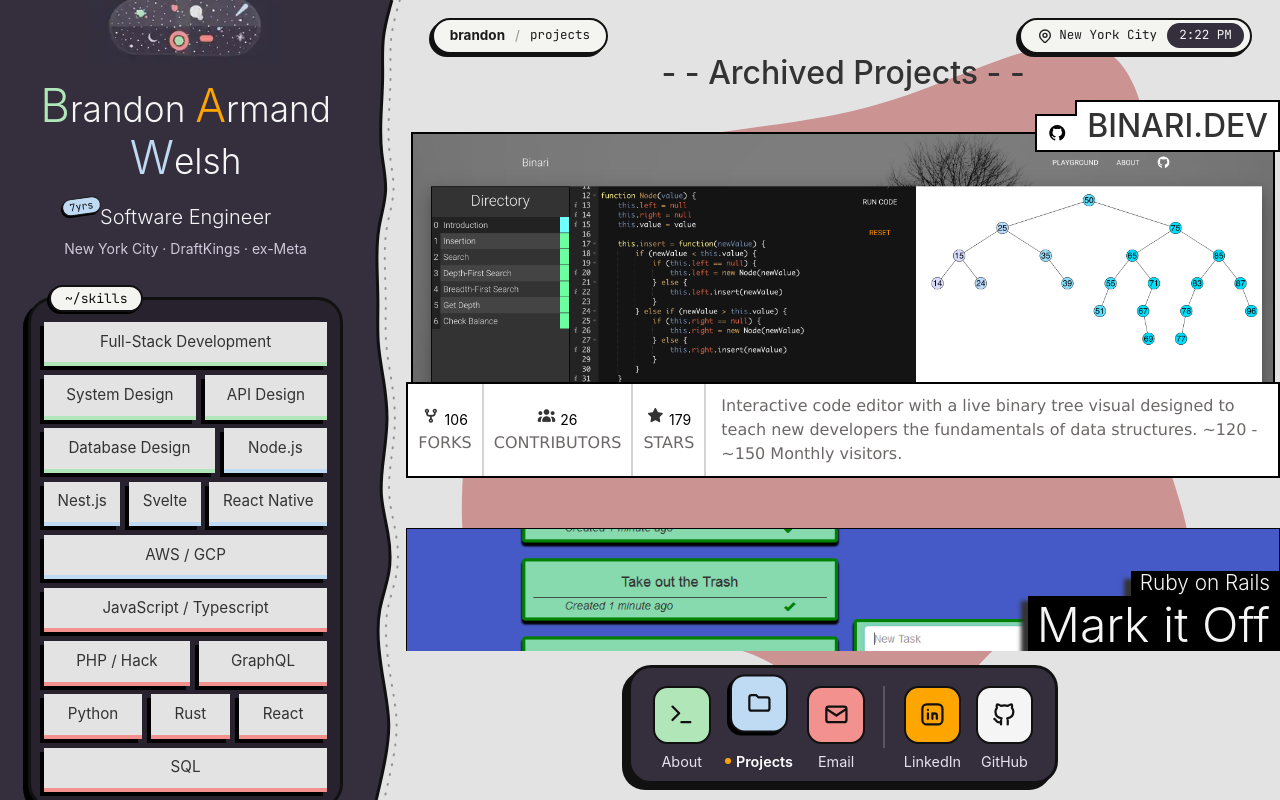
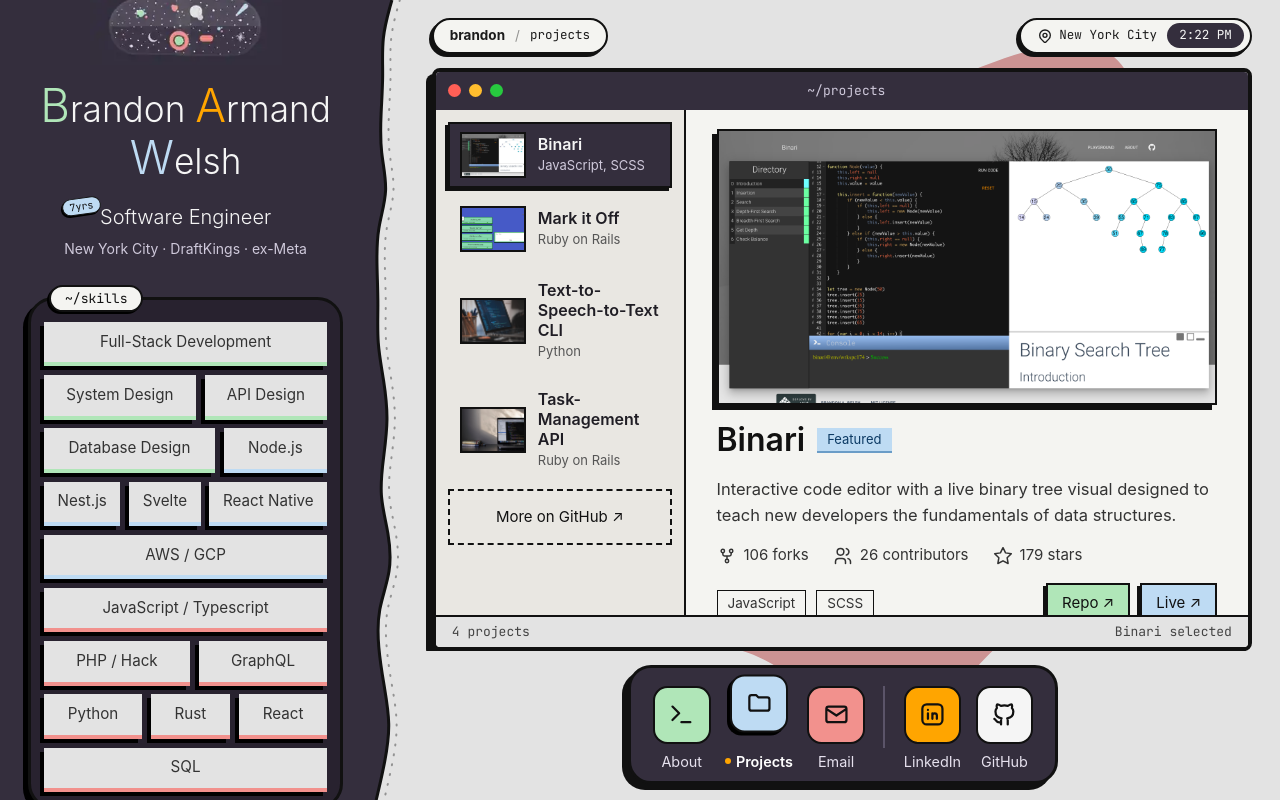
Before and after one commit to BrandonArmand/brandonarmand.github.io, an Astro site: page /projects in a window 1280 px wide. Built offline with nearby package versions, Linux system fonts and the light colour scheme; Astro itself is replaced by a stand-in of ours; a web font is replaced by a local one.

Commit message:
Turn Projects into a file browser window with page hand-off between dock tiles

```diff
--- a/src/components/Dock.astro
+++ b/src/components/Dock.astro
@@ -9,7 +9,7 @@
   <nav class="dock" aria-label="Primary">
     {
       pages.map((item) => (
-        <a class="dock-item" href={item.href} style={`--tile-bg: ${item.color}`} aria-current={item.href === current ? 'page' : undefined}>
+        <a class="dock-item" href={item.href} data-page={item.href.startsWith('/') ? '' : undefined} style={`--tile-bg: ${item.color}`} aria-current={item.href === current ? 'page' : undefined}>
           <span class="dock-tile">
             <svg aria-hidden="true" viewBox="0 0 24 24" fill="none" stroke="currentColor" stroke-width="2" stroke-linecap="round" stroke-linejoin="round">
               <path d={item.icon} />
--- a/src/components/FeaturedProject.astro
+++ /dev/null
@@ -1,30 +0,0 @@
----
-import { getImage } from 'astro:assets';
-import { featuredProject } from '../data/projects';
-
-const { title, repoUrl, siteUrl, banner, description, stats } = featuredProject;
-const bannerImage = await getImage({ src: banner, format: 'webp', width: 1400 });
----
-
-<div class="featured-project">
-  <div class="project-corner">
-    <a class="project-github" href={repoUrl} target="_blank" rel="noopener" aria-label="Binari on GitHub">
-      <i class="fa-brands fa-github"></i>
-    </a>
-    <h2 class="project-title">{title}</h2>
-  </div>
-  <a href={siteUrl} target="_blank" rel="noopener" class="banner" aria-label="Binari" style={`background-image: url(${bannerImage.src})`}></a>
-  <div class="info">
-    <div class="stats">
-      {
-        stats.map((stat) => (
-          <div class="stat">
-            <div class="stat-value"><i class={`fa-solid ${stat.icon}`}></i><span>{stat.value}</span></div>
-            <p class="stat-label">{stat.label}</p>
-          </div>
-        ))
-      }
-    </div>
-    <p class="project-desc">{description}</p>
-  </div>
-</div>
--- a/src/components/ProjectCard.astro
+++ /dev/null
@@ -1,14 +0,0 @@
----
-import { getImage } from 'astro:assets';
-import type { ArchivedProject } from '../data/projects';
-
-type Props = ArchivedProject;
-
-const { title, tech, href, image } = Astro.props;
-const background = await getImage({ src: image, format: 'webp', width: 1200 });
----
-
-<a class="project-card" href={href} target="_blank" rel="noopener" style={`background-image: url(${background.src})`}>
-  <h2 class="description display-4">{tech}</h2>
-  <h1 class="description display-4">{title}</h1>
-</a>
--- a/src/components/Projects.astro
+++ b/src/components/Projects.astro
@@ -1,11 +1,82 @@
 ---
-import { archivedProjects } from '../data/projects';
-import FeaturedProject from './FeaturedProject.astro';
-import ProjectCard from './ProjectCard.astro';
+import { getImage } from 'astro:assets';
+import { projects } from '../data/projects';
+
+const entries = await Promise.all(
+  projects.map(async (project) => ({
+    project,
+    thumb: await getImage({ src: project.image, format: 'webp', width: 140 }),
+    banner: await getImage({ src: project.image, format: 'webp', width: 1400 }),
+  }))
+);
+const [first] = projects;
 ---
 
-<div class="projects" id="projects">
-  <h2>- - Archived Projects - -</h2>
-  <FeaturedProject />
-  {archivedProjects.map((project) => <ProjectCard {...project} />)}
+<div class="desk desk-projects">
+  <section class="files-window" id="project-window" data-window data-tile="/projects" aria-label="Projects">
+    <div class="toolbar" id="toolbar">
+      <button class="red" type="button" aria-label="Close window"></button>
+      <button class="yellow" type="button" aria-label="Minimize window to the dock"></button>
+      <button class="green" type="button" aria-label="Zoom window"></button>
+      <span class="window-title">~/projects</span>
+    </div>
+    <div class="files-body">
+      <ul class="project-list">
+        {
+          entries.map(({ project, thumb }, index) => (
+            <li>
+              <button class="project-row" type="button" data-project={project.id} aria-pressed={index === 0 ? 'true' : 'false'}>
+                <img src={thumb.src} width="66" height="46" alt="" loading="lazy" />
+                <span class="project-row-text">
+                  <span class="project-row-title">{project.title}</span>
+                  <span class="project-row-stack">{project.stack.join(', ')}</span>
+                </span>
+              </button>
+            </li>
+          ))
+        }
+        <li class="more-row">
+          <a href="https://github.com/BrandonArmand" target="_blank" rel="noopener">More on GitHub &#8599;</a>
+        </li>
+      </ul>
+      <div class="project-previews">
+        {
+          entries.map(({ project, banner }, index) => (
+            <article class="project-preview" data-preview={project.id} data-title={project.title} hidden={index !== 0}>
+              <a class="preview-shot" href={project.liveUrl ?? project.repoUrl} target="_blank" rel="noopener">
+                <img src={banner.src} width={banner.attributes.width} height={banner.attributes.height} alt={project.imageAlt} />
+              </a>
+              <div class="preview-head">
+                <h2>{project.title}</h2>
+                <span class="preview-tag">{project.featured ? 'Featured' : 'Archived'}</span>
+              </div>
+              {project.description && <p class="preview-desc">{project.description}</p>}
+              {
+                project.stats && (
+                  <ul class="preview-stats">
+                    {project.stats.map((stat) => (
+                      <li>
+                        <svg aria-hidden="true" width="20" height="20" viewBox="0 0 24 24" fill="none" stroke="currentColor" stroke-width="1.8" stroke-linecap="round" stroke-linejoin="round" set:html={stat.icon} />
+                        {stat.value} {stat.label}
+                      </li>
+                    ))}
+                  </ul>
+                )
+              }
+              <div class="preview-foot">
+                {project.stack.map((item) => <span class="preview-stack">{item}</span>)}
+                <span class="preview-spacer"></span>
+                <a class="preview-btn preview-repo" href={project.repoUrl} target="_blank" rel="noopener">Repo &#8599;</a>
+                {project.liveUrl && <a class="preview-btn preview-live" href={project.liveUrl} target="_blank" rel="noopener">Live &#8599;</a>}
+              </div>
+            </article>
+          ))
+        }
+      </div>
+    </div>
+    <div class="files-status">
+      <span>{projects.length} projects</span>
+      <span id="selected-project">{first.title} selected</span>
+    </div>
+  </section>
 </div>
--- a/src/components/Terminal.astro
+++ b/src/components/Terminal.astro
@@ -5,7 +5,7 @@
 
 <div class="desk">
   <div class="term-slot">
-    <section class="term-window" id="term-window" aria-label="Terminal">
+    <section class="term-window" id="term-window" data-window data-tile="/" aria-label="Terminal">
       <div class="toolbar" id="toolbar">
         <button class="red" type="button" aria-label="Close terminal"></button>
         <button class="yellow" type="button" aria-label="Minimize terminal to the dock"></button>
--- a/src/data/projects.ts
+++ b/src/data/projects.ts
@@ -10,53 +10,67 @@
   label: string;
 }
 
-export interface FeaturedProject {
+export interface Project {
+  id: string;
   title: string;
+  stack: string[];
   repoUrl: string;
-  siteUrl: string;
-  banner: ImageMetadata;
-  description: string;
-  stats: ProjectStat[];
+  liveUrl?: string;
+  image: ImageMetadata;
+  imageAlt: string;
+  description?: string;
+  stats?: ProjectStat[];
+  featured?: boolean;
 }
 
-export interface ArchivedProject {
-  title: string;
-  tech: string;
-  href: string;
-  image: ImageMetadata;
-}
-
-export const featuredProject: FeaturedProject = {
-  title: 'BINARI.DEV',
-  repoUrl: `${GITHUB_URL}/Binari`,
-  siteUrl: 'https://binari.dev',
-  banner: binariBanner,
-  description:
-    'Interactive code editor with a live binary tree visual designed to teach new developers the fundamentals of data structures. ~120 - ~150 Monthly visitors.',
-  stats: [
-    { icon: 'fa-code-fork', value: 106, label: 'FORKS' },
-    { icon: 'fa-users', value: 26, label: 'CONTRIBUTORS' },
-    { icon: 'fa-star', value: 179, label: 'STARS' },
-  ],
+export const STAT_ICONS = {
+  forks:
+    '<circle cx="12" cy="18" r="2"/><circle cx="7" cy="6" r="2"/><circle cx="17" cy="6" r="2"/><path d="M7 8v2a2 2 0 0 0 2 2h6a2 2 0 0 0 2-2V8M12 12v4"/>',
+  contributors:
+    '<circle cx="9" cy="7" r="4"/><path d="M3 21v-2a4 4 0 0 1 4-4h4a4 4 0 0 1 4 4v2M16 3.13a4 4 0 0 1 0 7.75M21 21v-2a4 4 0 0 0-3-3.85"/>',
+  stars: '<path d="M12 17.75l-6.172 3.245 1.179-6.873-5-4.867 6.9-1 3.086-6.253 3.086 6.253 6.9 1-5 4.867 1.179 6.873z"/>',
 };
 
-export const archivedProjects: ArchivedProject[] = [
+export const projects: Project[] = [
   {
-    title: 'Mark it Off',
-    tech: 'Ruby on Rails',
-    href: `${GITHUB_URL}/to-do-list`,
-    image: markItOff,
+    id: 'binari',
+    title: 'Binari',
+    stack: ['JavaScript', 'SCSS'],
+    repoUrl: `${GITHUB_URL}/Binari`,
+    liveUrl: 'https://binari.dev',
+    image: binariBanner,
+    imageAlt: 'Binari code editor beside a live binary tree',
+    description:
+      'Interactive code editor with a live binary tree visual designed to teach new developers the fundamentals of data structures.',
+    stats: [
+      { icon: STAT_ICONS.forks, value: 106, label: 'forks' },
+      { icon: STAT_ICONS.contributors, value: 26, label: 'contributors' },
+      { icon: STAT_ICONS.stars, value: 179, label: 'stars' },
+    ],
+    featured: true,
   },
   {
-    title: 'Text-to-Speech-to-Text CLI',
-    tech: 'Python',
-    href: `${GITHUB_URL}/Text-to-Speech-to-Text#text-to-speech-with-python`,
-    image: textToSpeech,
+    id: 'mark-it-off',
+    title: 'Mark it Off',
+    stack: ['Ruby on Rails'],
+    repoUrl: `${GITHUB_URL}/to-do-list`,
+    image: markItOff,
+    imageAlt: 'Mark it Off to-do list app',
   },
   {
+    id: 'text-to-speech',
+    title: 'Text-to-Speech-to-Text CLI',
+    stack: ['Python'],
+    repoUrl: `${GITHUB_URL}/Text-to-Speech-to-Text#text-to-speech-with-python`,
+    image: textToSpeech,
+    imageAlt: 'Text-to-Speech-to-Text command line tool',
+  },
+  {
+    id: 'task-api',
     title: 'Task-Management API',
-    tech: 'Ruby on Rails',
-    href: `${GITHUB_URL}/To-do-API#task-managmenet-api`,
+    stack: ['Ruby on Rails'],
+    repoUrl: `${GITHUB_URL}/To-do-API#task-managmenet-api`,
     image: taskApi,
+    imageAlt: 'Task-Management API',
   },
 ];
--- /dev/null
+++ b/src/scripts/handoff.ts
@@ -0,0 +1,36 @@
+import { navigate } from 'astro:transitions/client';
+import type { WindowControls } from './window-controls';
+
+let pending = false;
+
+export function consumeHandoff(): boolean {
+  const value = pending;
+  pending = false;
+  return value;
+}
+
+export function hideIncomingWindow(): void {
+  if (!pending) return;
+  document.querySelector<HTMLElement>('[data-window]')?.style.setProperty('opacity', '0');
+}
+
+export function initHandoff(signal: AbortSignal, controls: WindowControls | undefined): void {
+  let leaving = false;
+
+  for (const link of document.querySelectorAll<HTMLAnchorElement>('.dock-item[data-page]')) {
+    link.addEventListener(
+      'click',
+      async (event) => {
+        if (event.defaultPrevented || event.button !== 0 || event.metaKey || event.ctrlKey || event.shiftKey || event.altKey) return;
+        if (link.getAttribute('aria-current') === 'page' || leaving) return;
+
+        event.preventDefault();
+        leaving = true;
+        pending = true;
+        if (controls?.isOpen()) await controls.fold();
+        void navigate(link.href);
+      },
+      { signal }
+    );
+  }
+}
--- a/src/scripts/main.ts
+++ b/src/scripts/main.ts
@@ -1,6 +1,8 @@
 import { navigate } from 'astro:transitions/client';
 import { ROUTES } from '../config';
 import { initClock } from './clock';
+import { consumeHandoff, hideIncomingWindow, initHandoff } from './handoff';
+import { initProjects } from './projects';
 import { initScreens } from './screens';
 import { initTerminal } from './terminal';
 import { initWindowControls } from './window-controls';
@@ -22,13 +24,17 @@
   initScreens(signal);
   initClock(signal);
 
-  if (document.getElementById('console')) {
-    const controls = initWindowControls(signal);
-    initTerminal(signal, controls.ensureOpen);
-  }
+  const controls = initWindowControls(signal);
+  initHandoff(signal, controls);
+  initProjects(signal);
+
+  if (document.getElementById('console') && controls) initTerminal(signal, controls.ensureOpen);
+
+  if (consumeHandoff()) void controls?.unfold();
 }
 
 document.addEventListener('astro:after-swap', () => {
+  hideIncomingWindow();
   try {
     if (sessionStorage.getItem('intro')) document.getElementById('console')?.classList.add('seen');
   } catch {}
--- /dev/null
+++ b/src/scripts/projects.ts
@@ -0,0 +1,19 @@
+export function initProjects(signal: AbortSignal): void {
+  const rows = document.querySelectorAll<HTMLButtonElement>('.project-row');
+  const previews = document.querySelectorAll<HTMLElement>('.project-preview');
+  const status = document.getElementById('selected-project');
+  if (rows.length === 0) return;
+
+  const select = (id: string): void => {
+    for (const row of rows) row.setAttribute('aria-pressed', String(row.dataset.project === id));
+    for (const preview of previews) {
+      const active = preview.dataset.preview === id;
+      preview.hidden = !active;
+      if (active && status) status.textContent = `${preview.dataset.title} selected`;
+    }
+  };
+
+  for (const row of rows) {
+    row.addEventListener('click', () => select(row.dataset.project ?? ''), { signal });
+  }
+}
--- a/src/scripts/terminal/index.ts
+++ b/src/scripts/terminal/index.ts
@@ -77,6 +77,8 @@
     signal,
   });
 
+  terminal.closest('[data-window]')?.addEventListener('window-closed', output.clear, { signal });
+
   try {
     if (sessionStorage.getItem('intro')) terminal.classList.add('seen');
     else sessionStorage.setItem('intro', '1');
--- a/src/scripts/window-controls.ts
+++ b/src/scripts/window-controls.ts
@@ -1,10 +1,11 @@
-import { ROUTES } from '../config';
-import { requireElement } from './dom';
 
 type WindowState = 'open' | 'minimized' | 'closed';
 
 export interface WindowControls {
   ensureOpen: () => Promise<void>;
+  fold: () => Promise<void>;
+  unfold: () => Promise<void>;
+  isOpen: () => boolean;
 }
 
 const MINIMIZE_MS = 520;
@@ -21,8 +22,8 @@
   return window.matchMedia('(prefers-reduced-motion: reduce)').matches;
 }
 
-function findTile(): HTMLElement | null {
-  return document.querySelector<HTMLElement>(`.dock-item[href="${ROUTES.home}"] .dock-tile`);
+function findTile(href: string): HTMLElement | null {
+  return document.querySelector<HTMLElement>(`.dock-item[href="${href}"] .dock-tile`);
 }
 
 function offsetToTile(windowElement: HTMLElement, tile: HTMLElement): { dx: number; dy: number } {
@@ -75,16 +76,18 @@
   );
 }
 
-export function initWindowControls(signal: AbortSignal): WindowControls {
-  const windowElement = requireElement('term-window');
-  const toolbar = requireElement('toolbar');
-  const stack = requireElement('stack');
+export function initWindowControls(signal: AbortSignal): WindowControls | undefined {
+  const windowElement = document.querySelector<HTMLElement>('[data-window]');
+  const toolbar = windowElement?.querySelector<HTMLElement>('.toolbar');
+  if (!windowElement || !toolbar) return undefined;
+
+  const tileHref = windowElement.dataset.tile ?? '/';
 
   let state: WindowState = 'open';
   let busy = false;
 
   async function minimize(): Promise<void> {
-    const tile = findTile();
+    const tile = findTile(tileHref);
     const { dx, dy } = tile ? offsetToTile(windowElement, tile) : { dx: 0, dy: 160 };
     squashTile(tile, MINIMIZE_MS - 120);
     await play(windowElement, minimizeFrames(dx, dy), MINIMIZE_MS, fadeFrames(1, 0));
@@ -103,12 +106,12 @@
       fadeFrames(1, 0)
     );
     windowElement.hidden = true;
-    stack.innerHTML = '';
+    windowElement.dispatchEvent(new CustomEvent('window-closed'));
     state = 'closed';
   }
 
   async function restore(): Promise<void> {
-    const tile = findTile();
+    const tile = findTile(tileHref);
     windowElement.hidden = false;
     windowElement.classList.remove('zoomed');
     const { dx, dy } = tile ? offsetToTile(windowElement, tile) : { dx: 0, dy: 160 };
@@ -145,7 +148,7 @@
   toolbar.querySelector('.red')?.addEventListener('click', onClose, { signal });
   toolbar.querySelector('.green')?.addEventListener('click', () => windowElement.classList.toggle('zoomed'), { signal });
 
-  findTile()
+  findTile(tileHref)
     ?.closest('a')
     ?.addEventListener(
       'click',
@@ -159,6 +162,12 @@
     );
 
   return {
+    isOpen: () => state === 'open',
+    fold: onMinimize,
+    unfold: async () => {
+      windowElement.style.opacity = '';
+      await restore();
+    },
     async ensureOpen() {
       while (busy) await new Promise((resolve) => window.setTimeout(resolve, 40));
       await onRestore();
--- a/src/styles/projects.css
+++ b/src/styles/projects.css
@@ -1,189 +1,314 @@
-.projects h2 {
-  font-size: 2rem;
+.files-window {
+  display: flex;
+  flex-direction: column;
+  flex: 1;
+  min-width: 0;
+  width: 100%;
+  height: 100%;
+  margin: 0 auto;
+  overflow: hidden;
+  color: #333;
+  font-size: 16px;
+  text-align: left;
+  background: #f4f4f1;
+  border: 3px solid #111;
+  border-radius: 6px;
+  box-shadow: -4px 4px 0 #111;
 }
 
-.featured-project {
+.files-window .toolbar {
+  gap: 8px;
+  height: 38px;
+  padding-left: 12px;
+  background: var(--sidebar-bg);
+}
+
+.files-window .toolbar button {
+  width: 13px;
+  height: 13px;
+}
+
+.files-window .window-title {
+  padding-right: 66px;
+  color: #cfc9db;
+  font-family: var(--mono);
+  font-size: 13px;
+}
+
+.files-body {
+  flex: 1;
+  min-height: 0;
   display: flex;
   flex-direction: column;
-  align-items: center;
-  width: 100%;
-  margin-bottom: 50px;
 }
 
-.featured-project .project-corner {
+.project-list {
+  flex: 0 0 auto;
   display: flex;
   flex-direction: row;
-  align-items: flex-end;
-  align-self: flex-end;
-  z-index: 1;
-  margin-bottom: -20px;
+  gap: 8px;
+  margin: 0;
+  padding: 12px;
+  overflow-x: auto;
+  list-style: none;
+  background: #e9e7e2;
+  border-bottom: 2px solid #111;
 }
 
-.featured-project .project-title {
-  z-index: 2;
-  margin-bottom: 0;
-  padding: 5px 10px;
-  background: white;
-  border: 2px solid black;
+.project-list li {
+  flex: 0 0 auto;
 }
 
-.featured-project .project-github {
-  z-index: 3;
-  height: min-content;
-  margin-right: -2px;
-  padding: 5px 10px;
-  color: black;
-  background: white;
-  border: 2px solid black;
-  border-right: none;
+.project-row {
+  display: flex;
+  align-items: center;
+  gap: 12px;
+  width: 100%;
+  min-width: 210px;
+  padding: 8px 10px;
+  color: #1f1d24;
+  font: inherit;
+  text-align: left;
+  background: transparent;
+  border: 2px solid transparent;
+  cursor: pointer;
 }
 
-.featured-project .banner {
-  width: calc(100% - 10px);
-  height: 250px;
-  background-size: 100%;
-  background-repeat: no-repeat;
-  background-position: top center;
-  border: 2px solid black;
-  border-bottom: none;
-  transition: all 0.3s ease-in-out;
+.project-row:hover {
+  background: rgba(0, 0, 0, 0.05);
 }
 
-.featured-project .banner:hover {
-  background-size: 110%;
+.project-row[aria-pressed='true'] {
+  color: #f5f5f5;
+  background: var(--sidebar-bg);
+  border-color: #111;
+  box-shadow: -3px 3px 0 #111;
 }
 
-.featured-project .info {
-  display: flex;
-  flex-direction: row;
-  justify-content: space-between;
-  align-self: flex-start;
-  background-color: white;
-  border: 2px solid black;
+.project-row img {
+  flex: 0 0 auto;
+  width: 66px;
+  height: 46px;
+  object-fit: cover;
+  object-position: top center;
+  background: #1f2326;
+  border: 2px solid #111;
 }
 
-.stats {
+.project-row-text {
+  min-width: 0;
   display: flex;
-  flex-direction: row;
-  justify-content: center;
-  border-right: 2px solid lightgrey;
+  flex-direction: column;
+  gap: 2px;
 }
 
-.stat {
+.project-row-title {
+  font-size: 16px;
+  font-weight: 600;
+  line-height: 1.25;
+}
+
+.project-row-stack {
+  color: #555;
+  font-size: 13px;
+}
+
+.project-row[aria-pressed='true'] .project-row-stack {
+  color: #cfc9db;
+}
+
+.more-row a {
+  display: flex;
+  align-items: center;
+  justify-content: center;
+  min-height: 56px;
+  padding: 0 16px;
+  color: #111;
+  font-size: 15px;
+  white-space: nowrap;
+  text-decoration: none;
+  border: 2px dashed #111;
+}
+
+.more-row a:hover {
+  color: #111;
+  text-decoration: none;
+  background: rgba(0, 0, 0, 0.05);
+}
+
+.project-previews {
+  flex: 1;
+  min-width: 0;
+  min-height: 0;
+  overflow-y: auto;
+  padding: 18px 20px;
+}
+
+.project-preview {
   display: flex;
   flex-direction: column;
-  justify-content: center;
-  width: max-content;
-  padding: 5px 10px;
+  gap: 16px;
 }
 
-.stat:nth-child(even) {
-  border-left: 2px solid lightgrey;
-  border-right: 2px solid lightgrey;
+.project-preview[hidden] {
+  display: none;
 }
 
-.stat-value {
-  display: flex;
-  flex-direction: row;
-  justify-content: center;
-  margin-bottom: 5px;
-  font-size: 14px;
+.preview-shot {
+  display: block;
+  flex: 0 0 auto;
+  overflow: hidden;
+  background: #1f2326;
+  border: 2px solid #111;
+  box-shadow: -5px 5px 0 #111;
 }
 
-.stat-value span {
-  margin-left: 5px;
-  color: black;
+.preview-shot img {
+  display: block;
+  width: 100%;
+  height: clamp(160px, 34vh, 360px);
+  object-fit: cover;
+  object-position: top center;
 }
 
-.stat-label {
-  margin: 0;
-  line-height: 1;
-  color: rgb(109, 104, 104);
-  font-family: 'Lucida Grande', 'Lucida Sans', Geneva, Verdana, sans-serif;
+.preview-head {
+  display: flex;
+  align-items: center;
+  flex-wrap: wrap;
+  gap: 12px;
 }
 
-.project-desc {
-  margin: 0 0 0 15px;
-  padding: 10px 15px 10px 0;
-  text-align: start;
-  color: rgb(109, 104, 104);
-  font-family: 'Lucida Grande', 'Lucida Sans', Geneva, Verdana, sans-serif;
+.preview-head h2 {
+  margin: 0;
+  color: #111;
+  font-size: 32px;
+  font-weight: 600;
 }
 
-@media (max-width: 699px) {
-  .featured-project .info {
-    flex-direction: column-reverse;
+.preview-tag {
+  padding: 2px 10px;
+  color: #0c3a64;
+  font-size: 13px;
+  background: var(--blue);
+  border-bottom: 2px solid #6a9cc7;
+}
+
+.preview-desc {
+  max-width: 62ch;
+  margin: 0;
+  font-size: 16.5px;
+  line-height: 1.6;
+}
+
+.preview-stats {
+  display: flex;
+  flex-wrap: wrap;
+  gap: 24px;
+  margin: 0;
+  padding: 0;
+  font-size: 15px;
+  list-style: none;
+}
+
+.preview-stats li {
+  display: inline-flex;
+  align-items: center;
+  gap: 7px;
+}
+
+.preview-foot {
+  display: flex;
+  align-items: center;
+  flex-wrap: wrap;
+  gap: 10px;
+}
+
+.preview-stack {
+  padding: 2px 10px;
+  font-size: 13.5px;
+  border: 1.5px solid #111;
+}
+
+.preview-spacer {
+  flex: 1;
+}
+
+.preview-btn {
+  padding: 7px 14px;
+  color: #111;
+  font-size: 15px;
+  text-decoration: none;
+  border: 2px solid #111;
+  box-shadow: -3px 3px 0 #111;
+}
+
+.preview-btn:hover {
+  color: #111;
+  text-decoration: none;
+}
+
+.preview-btn:active {
+  box-shadow: none;
+  transform: translate(-3px, 3px);
+}
+
+.preview-repo { background: var(--green); }
+.preview-live { background: var(--blue); }
+
+.files-status {
+  flex: 0 0 auto;
+  display: flex;
+  align-items: center;
+  justify-content: space-between;
+  height: 32px;
+  padding: 0 16px;
+  color: #444;
+  font-family: var(--mono);
+  font-size: 13px;
+  background: var(--page-bg);
+  border-top: 2px solid #111;
+}
+
+@media (min-width: 1200px) {
+  .desk-projects {
+    align-items: stretch;
+    padding-bottom: 0;
   }
 
-  .stats {
-    border-right: none;
+  .files-window {
+    max-width: clamp(900px, 80vw, 1500px);
+    border-width: 4px;
+    border-radius: 8px;
+    box-shadow: -6px 6px 0 #111;
   }
 
-  .project-desc {
-    margin: 0;
-    padding: 10px 15px;
-    border-bottom: 2px solid black;
+  .files-window.zoomed {
+    max-width: none;
+  }
+
+  .files-body {
+    flex-direction: row;
+  }
+
+  .project-list {
+    flex: 0 0 clamp(250px, 28%, 360px);
+    flex-direction: column;
+    padding: 12px;
+    overflow-x: hidden;
+    overflow-y: auto;
+    border-right: 2px solid #111;
+    border-bottom: 0;
+  }
+
+  .project-list li {
+    flex: 0 0 auto;
+  }
+
+  .project-row {
+    min-width: 0;
+  }
+
+  .project-previews {
+    padding: clamp(18px, 2.4vh, 30px) clamp(20px, 2.4vw, 40px);
   }
 }
-
-.project-card {
-  display: flex;
-  flex-direction: column;
-  justify-content: flex-end;
-  align-items: flex-end;
-  width: 100%;
-  height: 125px;
-  overflow: hidden;
-  color: white;
-  text-align: center;
-  background-color: white;
-  background-size: 100%;
-  background-position: center;
-  background-repeat: no-repeat;
-  border: solid 1px black;
-  border-bottom: 0;
-  box-shadow: -5px 5px 5px 0 lightgrey;
-  transition: all 0.3s ease-in-out;
-}
-
-.project-card:last-child {
-  border-bottom: solid 1px black;
-}
-
-.project-card:hover {
-  color: white;
-  text-decoration: none;
-  background-size: 120%;
-}
-
-.project-card h1,
-.project-card h2 {
-  max-width: 100%;
-  margin: 0;
-  padding-left: 9px;
-  padding-right: 9px;
-  color: whitesmoke;
-  background-color: black;
-}
-
-.project-card h1 {
-  font-size: 3rem;
-  box-shadow: -7px 5px 4px 0 #333;
-}
-
-.project-card h2 {
-  font-size: 1.3rem;
-  box-shadow: -7px 8px 4px 0 #333;
-}
-
-@media (max-width: 576px) {
-  .project-card h1 { font-size: 2rem; }
-}
-
-@media (max-width: 397px) {
-  .project-card h1 { font-size: 1.5rem; }
-}
-
-@media (max-width: 313px) {
-  .project-card h1 { font-size: 1rem; }
-}
```
